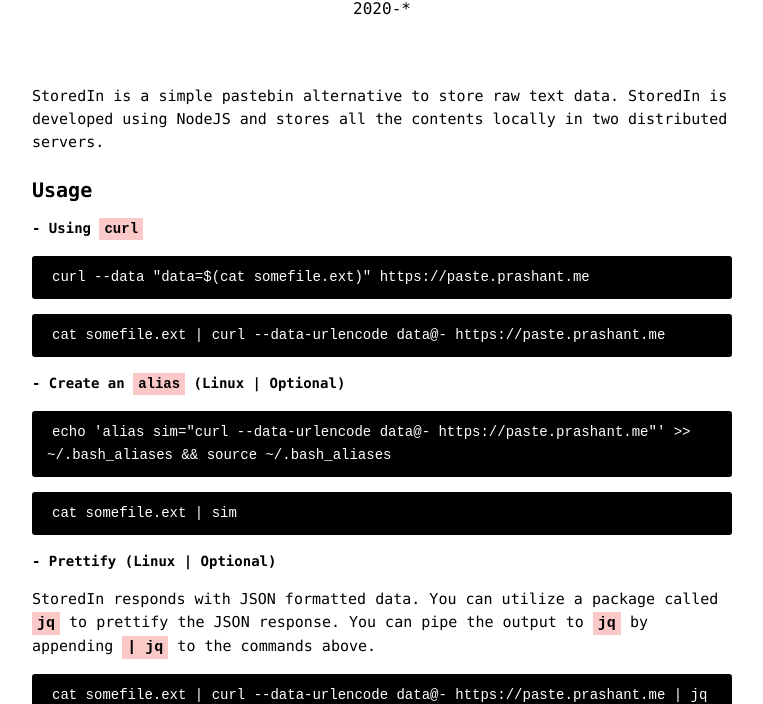
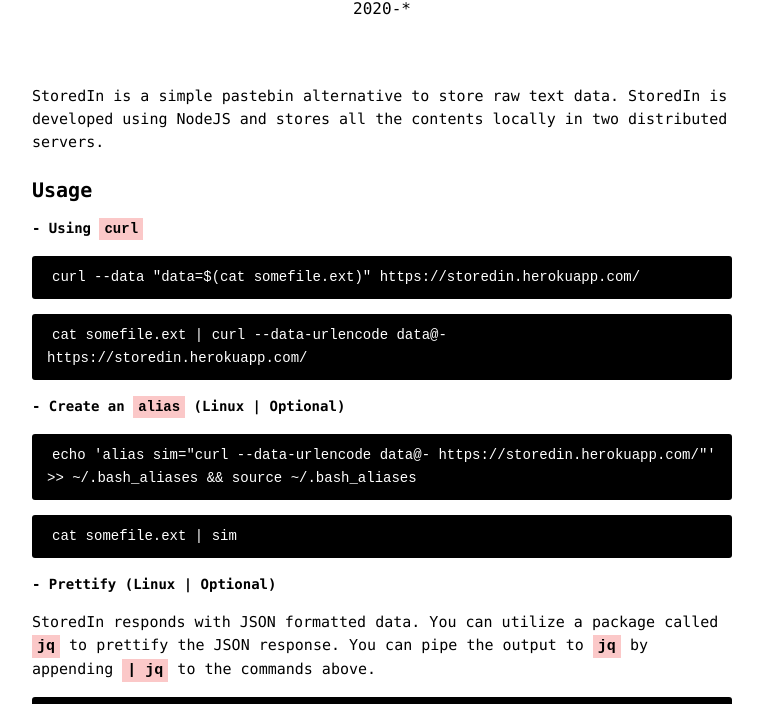
Before and after one commit to intern0t/storedin, a website: page views/index.html in a window 1280 px wide. Shown: the part 96-800 px from the top of the page, without its empty margins (258-1021 px from the left). Drawn offline with Linux system fonts and the light colour scheme.

Commit message:
Temporary Heroku deployment URL.
Fixing the servers, temporarily deployed in Heroku.

```diff
--- a/views/index.html
+++ b/views/index.html
@@ -151,11 +151,11 @@
             <section class="description">
                 <h1>Usage</h1>
                 <h2>- Using <code>curl</code></h2>
-                <pre><code class="language-shell">curl --data "data=$(cat somefile.ext)" https://paste.prashant.me</code></pre>
-                <pre><code class="language-shell">cat somefile.ext | curl --data-urlencode data@- https://paste.prashant.me</code></pre>
+                <pre><code class="language-shell">curl --data "data=$(cat somefile.ext)" https://storedin.herokuapp.com/</code></pre>
+                <pre><code class="language-shell">cat somefile.ext | curl --data-urlencode data@- https://storedin.herokuapp.com/</code></pre>
 
                 <h2>- Create an <code>alias</code> (Linux | Optional)</h2>
-                <pre><code>echo 'alias sim="curl --data-urlencode data@- https://paste.prashant.me"' >> ~/.bash_aliases && source ~/.bash_aliases</code></pre>
+                <pre><code>echo 'alias sim="curl --data-urlencode data@- https://storedin.herokuapp.com/"' >> ~/.bash_aliases && source ~/.bash_aliases</code></pre>
                 <pre><code>cat somefile.ext | sim</code></pre>
 
                 <h2>- Prettify (Linux | Optional)</h2>
@@ -165,7 +165,7 @@
                     response. You can pipe the output to <code>jq</code> by
                     appending <code>| jq</code> to the commands above.
                 </p>
-                <pre><code>cat somefile.ext | curl --data-urlencode data@- https://paste.prashant.me | jq</code></pre>
+                <pre><code>cat somefile.ext | curl --data-urlencode data@- https://storedin.herokuapp.com/ | jq</code></pre>
             </section>
 
             <!-- FEATURES -->
```
